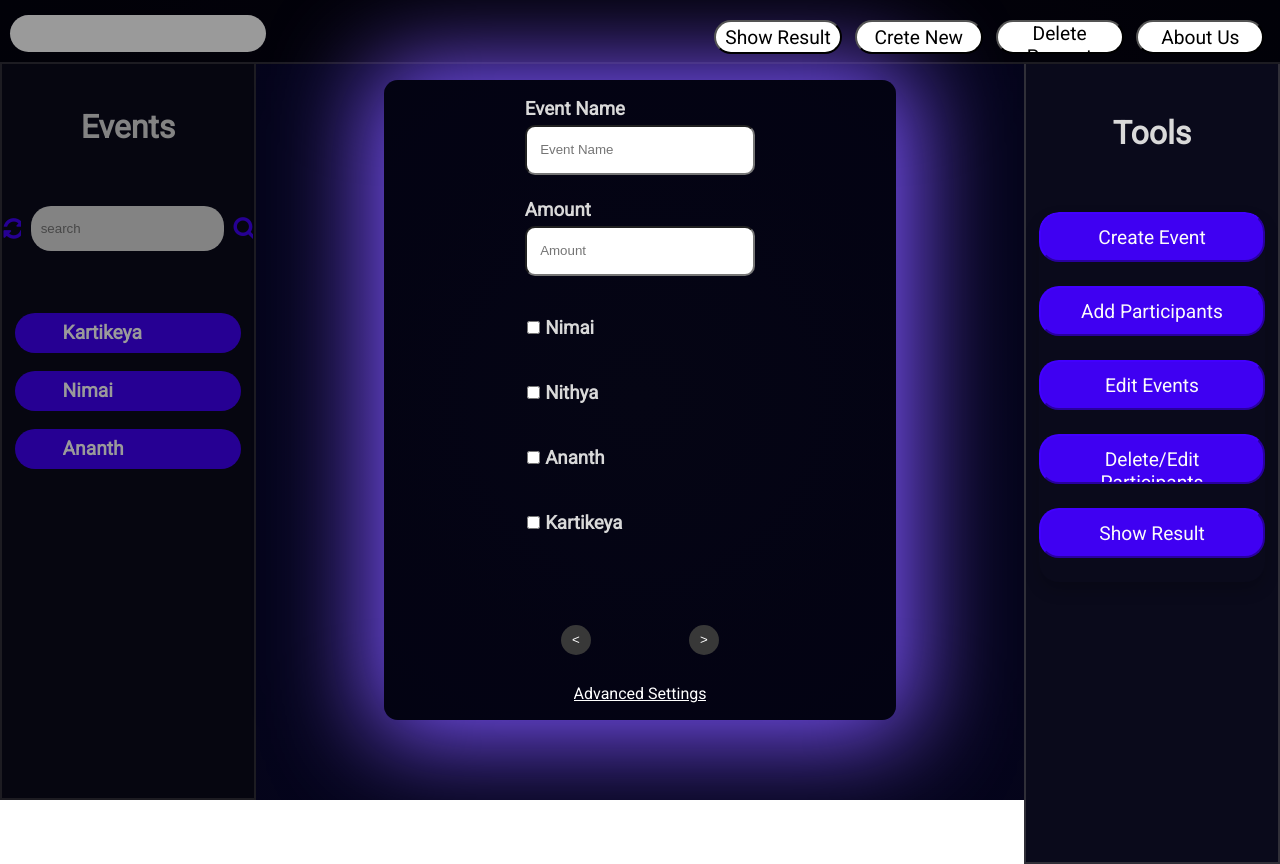
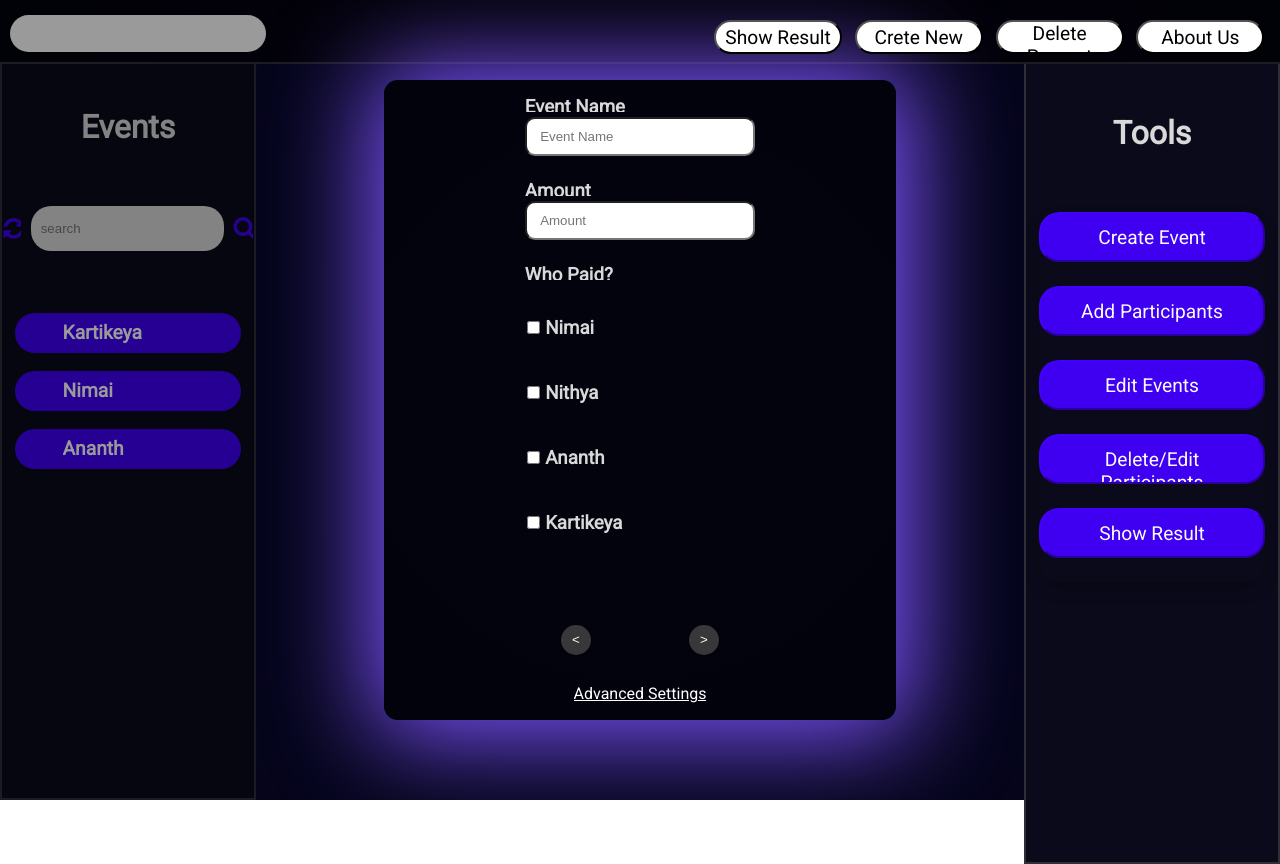
Before and after one commit to MKartikeya/FairShare, a PHP site: page / in a window 1280 px wide. Run offline with PHP 8.4, Linux system fonts and the light colour scheme; some libraries are stand-ins or nearby versions.

Commit message:
more to events popups

```diff
--- a/index.html
+++ b/index.html
@@ -1,5 +1,6 @@
 <!DOCTYPE html>
 <html lang="en">
+
 <head>
     <meta charset="UTF-8">
     <meta http-equiv="X-UA-Compatible" content="IE=edge">
@@ -9,6 +10,7 @@
     <link rel="stylesheet" href="https://cdnjs.cloudflare.com/ajax/libs/font-awesome/4.7.0/css/font-awesome.min.css">
     <link rel="stylesheet" href="https://fontawesome.com/icons/filter?f=classic&s=solid&an=bounce&pc=%231a5181">
 </head>
+
 <body>
     <div class="bg-welcome remove">
         <div class="text-container ">
@@ -28,6 +30,7 @@
     <!-- pop-ups -->
 
     <div class="pop-up-container" style="display: none;">
+        <div class="pop-up-window">
             <div class="pop-up">
                 <div class="trip-name-input">
                     <p class="trip-title font">Trip Name</p>
@@ -59,34 +62,73 @@
                 <button class="next getStarted">Next</button>
 
             </div>
-
+        </div>
     </div>
 
 
     <div class="pop-up-container" style="display: flex;">
-        <div class="pop-up">
-            <div class="event-name-input-container">
+        <div class="pop-up-window">
+            <div class="pop-up-event">
+                <div class="event-name-input-container-1">
                     <h3 class="event-input-title">Event Name</h3>
                     <input type="text" class="event-name-input" placeholder="Event Name">
                     <h3 class="event-input-title">Amount</h3>
                     <input type="text" class="event-name-input" placeholder="Amount">
+                    <h3 class="event-input-title">Who Paid?</h3>
                 </div>
-            <div class="event-participants-container">
+
+                <div class="event-participants-container-1">
+                </div>
+
+                <div class="event-next-page">
+                    <div class="next-previous">
+                        <button class="event-btn">
+                            <</button>
+                        <button class="event-btn" onclick="goNext()">></button>
+                    </div>
+                    <div class="events-settings">
+                        <a onclick="toggleSettings(1)" id="settings1">Advanced Settings</a>
+                    </div>
+                </div>
+            </div>
+            <div class="pop-up-event">
+                <div class="event-name-input-container-2">
+                    <h3 class="event-input-title">How Much to Pay?</h3>
+                </div>
+                <div class="event-participants-container-2">
 
                 </div>
                 <div class="event-next-page">
                     <div class="next-previous">
-                    <button class="event-btn"><</button>
+                        <button class="event-btn" onclick="goPrev()">
+                            <</button>
+                        <button class="event-btn" onclick="goNext()">></button>
+                    </div>
+                    <div class="events-settings">
+                        <a onclick="toggleSettings(2)" id="settings2">Advanced Settings</a>
+                    </div>
+                </div>
+            </div>
+            <div class="pop-up-event">
+                <div class="event-name-input-container-2">
+                    <h3 class="event-input-title">Results</h3>
+                </div>
+                <div class="event-participants-container-2">
+
+                </div>
+                <div class="event-next-page">
+                    <div class="next-previous">
+                        <button class="event-btn" onclick="goPrev()">
+                            <</button>
                         <button class="event-btn">></button>
                     </div>
-                <div class="events-settings">
-                    <a onclick="toggleSettings()" id="settings">Advanced Settings</a>
+                    <!-- <div class="events-settings">
+                        <a onclick="toggleSettings(2)" id="settings2">Advanced Settings</a>
+                    </div> -->
                 </div>
             </div>
         </div>
     </div>
-
-
 
     <div class="dashboard">
         <div class="nav-bar">
@@ -124,4 +166,5 @@
     </div>
     <script src="script.js"></script>
 </body>
+
 </html>
--- a/style.css
+++ b/style.css
@@ -268,15 +268,31 @@ hr {
   align-items: center;
 }
 
-.pop-up {
+
+.pop-up,
+.pop-up-event {
   width: 40vw;
+  height: 80vh;
   min-width: 500px;
   background-color: #00000052;
-  height: 80vh;
   border-radius: 14px;
-  display: flex;
+  display: inline-flex;
   flex-direction: column;
   align-items: center;
+  transition: 1s;
+  position: relative;
+  top: 0;
+}
+
+.pop-up-window {
+  overflow: hidden;
+  width: 40vw;
+  height: 80vh;
+  width: 40vw;
+  height: 80vh;
+  min-width: 500px;
+  background-color: #00000052;
+  border-radius: 14px;
   box-shadow: 2px 2px 100px 15px #7f55ff;
 }
 
@@ -414,7 +430,8 @@ hr {
   gap: 10px;
 }
 
-.event-name-input-container {
+.event-name-input-container-1,
+.event-name-input-container-2 {
   height: 250px;
   display: flex;
   align-items: center;
@@ -425,7 +442,11 @@ hr {
   font-family: "Roboto", sans-serif;
 }
 
-.event-name-input-container input {
+.event-name-input-container-2 {
+  height: 100px;
+}
+
+.event-name-input-container-1 input {
   width: 90%;
   height: 50px;
   border-radius: 10px;
@@ -433,18 +454,24 @@ hr {
   margin-bottom: 0.5rem;
 }
 
-.event-name-input-container h3 {
+.event-name-input-container-1 h3,
+.event-name-input-container-2 h3 {
   width: 90%;
   margin-bottom: 5px;
   margin-top: 1rem;
 }
 
-.event-participants-container {
+.event-participants-container-1,
+.event-participants-container-2 {
   width: 50%;
   height: 400px;
   display: flex;
   flex-direction: column;
   align-items: center;
+}
+
+.event-participants-container-2 {
+  height: 550px;
 }
 
 .event-participant {
```
Also changed, not shown: other parts of style.css (+19 -15 lines), script.js (+37 -5 lines). Lines whose indentation alone changed are shown as unchanged.
